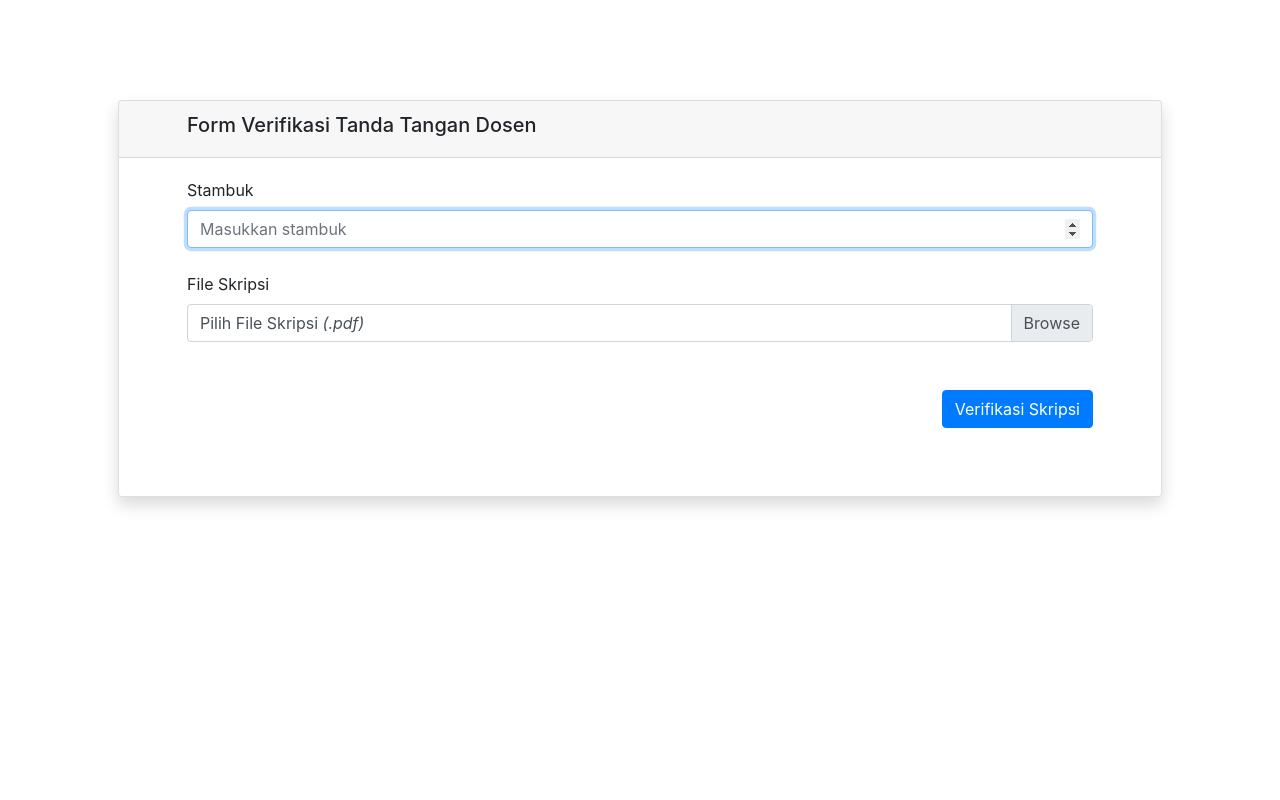
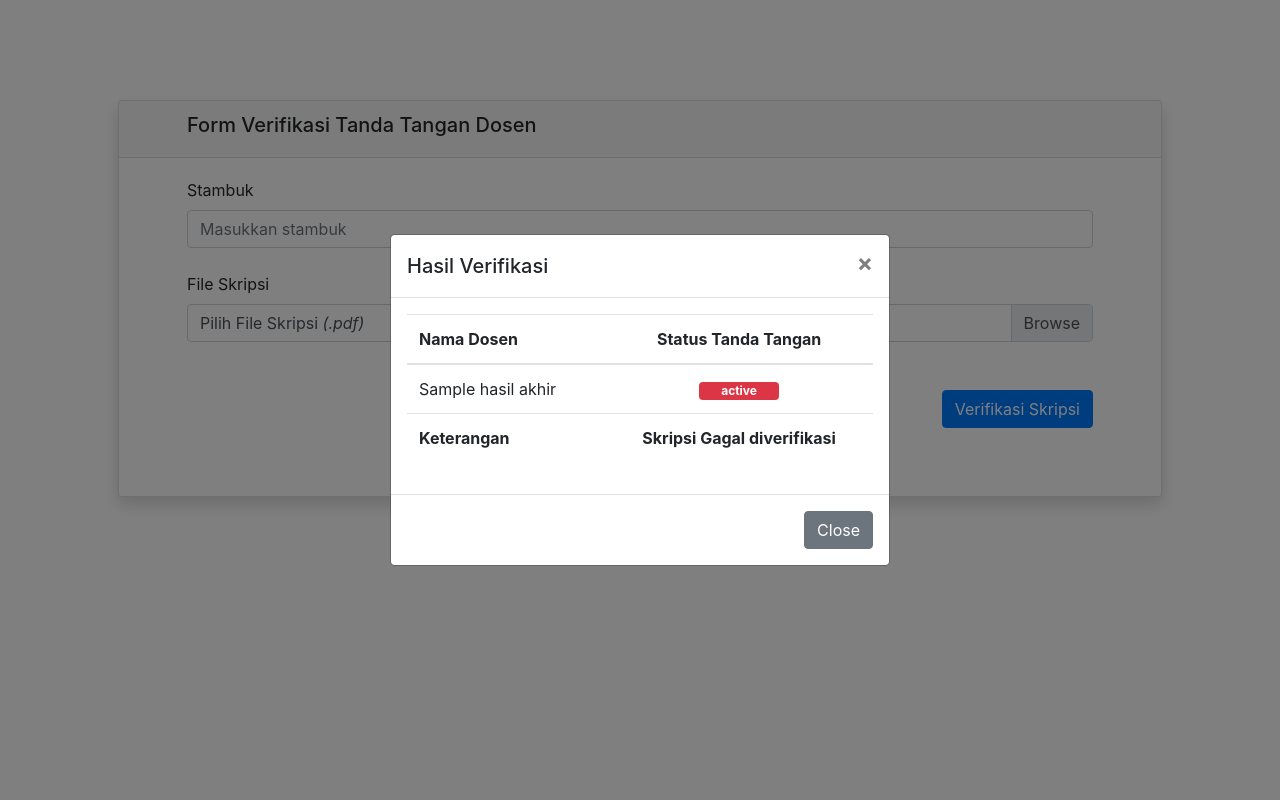
Before and after one commit to ZaenalMaestro/signature-app, a Flask app: template core/templates/verifikasi/verifikasi.html in a window 1280 px wide. Run offline with Flask 2, Linux system fonts and the light colour scheme; the template is opened without the code that fills it: most values are stand-ins (such as "Sample title", 1, 10 or a date in 2020); some libraries are stand-ins or nearby versions.

Commit message:
menampilkan hasil verifkasi tanda tangan dosen menggunakan modal

```diff
--- a/core/templates/verifikasi/verifikasi.html
+++ b/core/templates/verifikasi/verifikasi.html
@@ -27,12 +27,12 @@
                      <form action="{{ url_for('verifikasi') }}" method="POST" enctype="multipart/form-data">
                         <div class="form-group mb-4">
                            <label for="stambuk">Stambuk</label>
-                           <input type="number" class="form-control" name="stambuk" id="stambuk" placeholder="Masukkan stambuk" autofocus>
+                           <input type="number" class="form-control" name="stambuk" id="stambuk" placeholder="Masukkan stambuk" autofocus required>
                         </div>
                         <label for="exampleInputEmail1">File Skripsi</label>
                         <div class="input-group">
                            <div class="custom-file">
-                              <input type="file" class="custom-file-input" name="file-skripsi" id="fileSkripsi">
+                              <input type="file" class="custom-file-input" name="file-skripsi" id="fileSkripsi" required max="12">
                               <label class="custom-file-label" for="fileSkripsi">Pilih File Skripsi <i>(.pdf)</i></label>
                            </div>
                         </div>
@@ -48,6 +48,58 @@
          </div>
       </div>
 
+      {% if hasil_akhir %}
+
+      <!-- Modal -->
+      <div class="modal fade" id="exampleModal" tabindex="-1" role="dialog" aria-labelledby="exampleModalLabel" aria-hidden="true">
+         <div class="modal-dialog modal-dialog-centered" role="document">
+            <div class="modal-content">
+               <div class="modal-header">
+                  <h5 class="modal-title" id="exampleModalLabel">Hasil Verifikasi</h5>
+                  <button type="button" class="close" data-dismiss="modal" aria-label="Close">
+                  <span aria-hidden="true">&times;</span>
+                  </button>
+               </div>
+               <div class="modal-body">
+                  <table class="table table-hover mb-3">
+                     <thead>
+                        <tr>
+                           <th scope="col">Nama Dosen</th>
+                           <th scope="col" class="text-center">Status Tanda Tangan</th>
+                        </tr>
+                     </thead>
+                     <tbody>
+                        {% for hasil in hasil_akhir[1] %}
+                        <tr>
+                           <td>{{hasil.get('nama_dosen')}}</td>
+                           <td class="text-center">
+                              <span class="badge badge-{{ 'success' if hasil.get('status') == 'valid' else 'danger' }}" style="width:80px">{{ hasil.get('status') }}</span>
+                           </td>
+                        </tr>
+                        {% endfor %}
+                     </tbody>
+                     <tfoot>
+                        <tr>
+                           <th>Keterangan</th>
+                           {% if hasil_akhir[0] >= 6 %}
+                              <th class="text-center">Skripsi Berhasil diverifikasi</th>
+                           {% else %}
+                              <th class="text-center">Skripsi Gagal diverifikasi</h6>
+                           {% endif %}
+                        </tr>
+                     </tfoot>
+                  </table>
+
+               </div>
+               <div class="modal-footer">
+                  <button type="button" class="btn btn-secondary" data-dismiss="modal">Close</button>
+               </div>
+            </div>
+         </div>
+      </div>
+      {% else %}
+      {% endif %}
+
 
       <!-- Optional JavaScript -->
       <!-- jQuery first, then Popper.js, then Bootstrap JS -->
@@ -55,9 +107,10 @@
       <script src="https://cdn.jsdelivr.net/npm/popper.js@1.16.0/dist/umd/popper.min.js" integrity="sha384-Q6E9RHvbIyZFJoft+2mJbHaEWldlvI9IOYy5n3zV9zzTtmI3UksdQRVvoxMfooAo" crossorigin="anonymous"></script>
       <script src="https://stackpath.bootstrapcdn.com/bootstrap/4.4.1/js/bootstrap.min.js" integrity="sha384-wfSDF2E50Y2D1uUdj0O3uMBJnjuUD4Ih7YwaYd1iqfktj0Uod8GCExl3Og8ifwB6" crossorigin="anonymous"></script>
 
-      {% block javascript %}
-      <script src="//cdn.jsdelivr.net/npm/sweetalert2@11"></script>
-
-      {% endblock  %}
+      <script type="text/javascript">
+         $(window).on('load', function() {
+            $('#exampleModal').modal('show');
+         });
+      </script>
    </body>
 </html>
```
Also changed, not shown: core/routes.py (+14 -0 lines), 1 other file.
